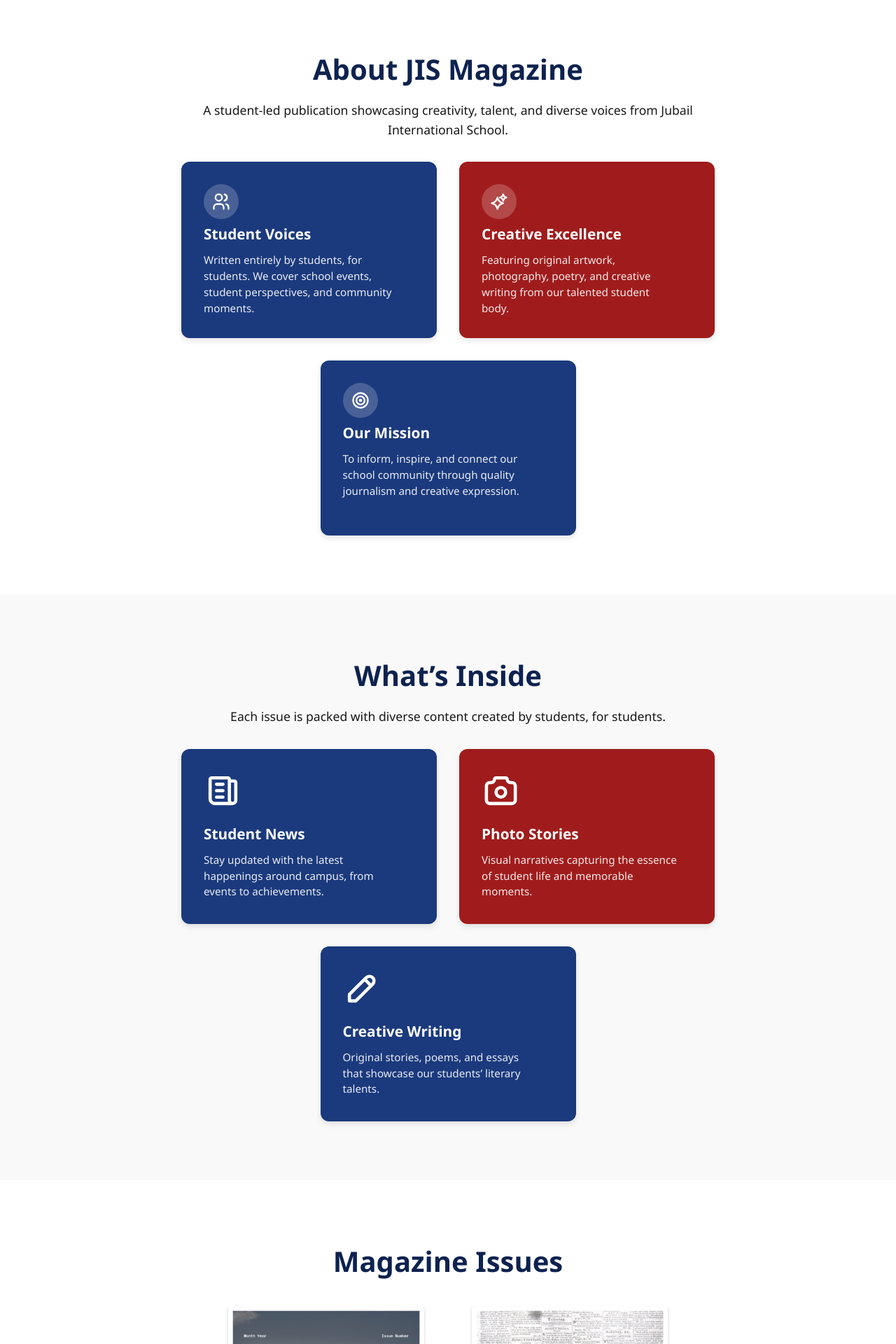
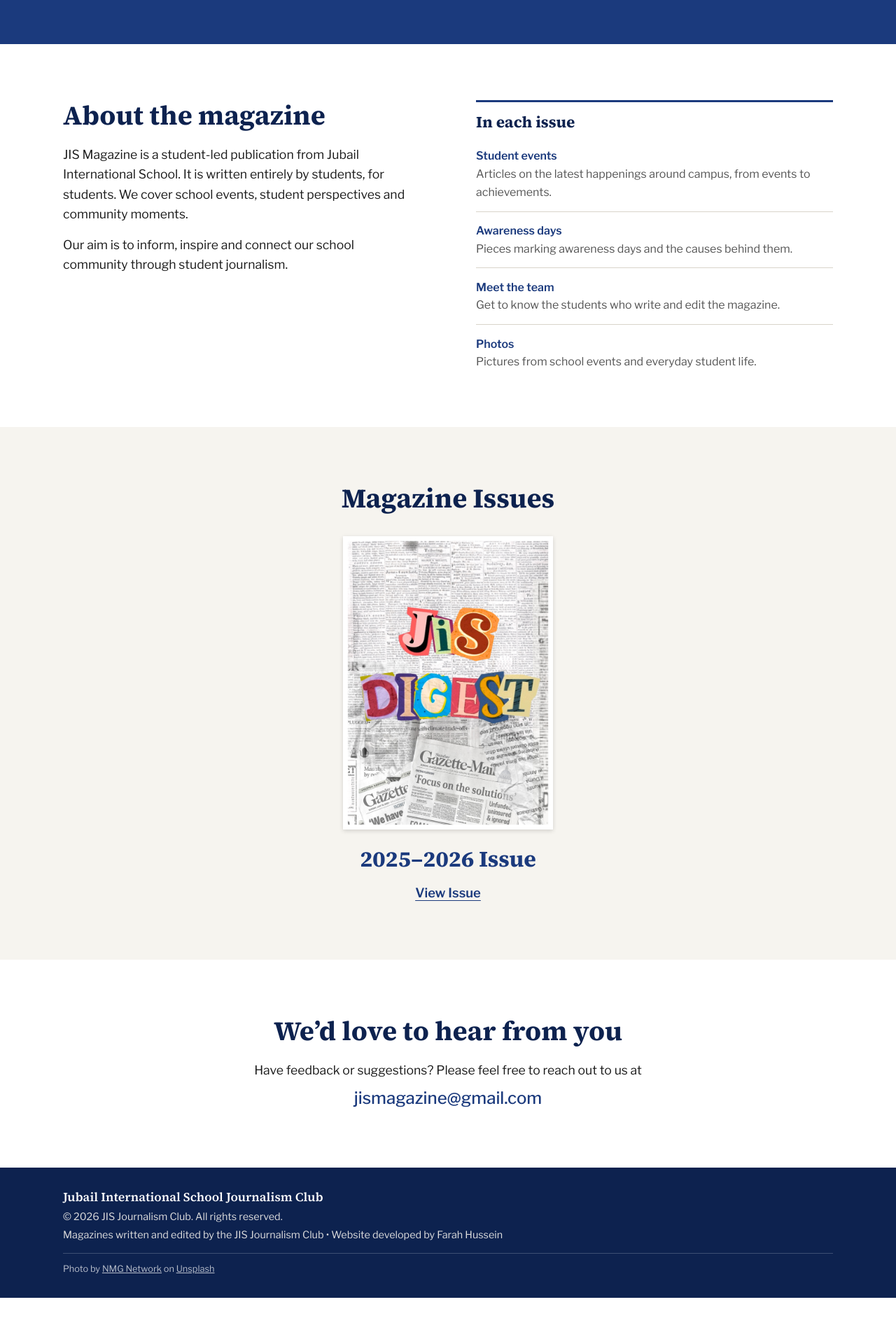
Before and after one commit to farhu4/JIS-Magazine, a Flask app: page / in a window 1280 px wide. Shown: the part 488-2408 px from the top of the page at 70% size. After the commit the page ends 2342 px from the top, so only its background shows below. Run offline with Flask 3, Linux system fonts and the light colour scheme.

Commit message:
Redesigned homepage and updated magazine issue
- Removed Spring 2026 issue and renamed Fall 2025 issue to 2025–2026 Issue
- Replaced Publuu flipbook link with Heyzine link
- Replaced card grids with a simpler About section and "In each issue" list
- Switched to a blue-only colour scheme with new heading and body fonts
- Removed unused images and icons

```diff
--- a/static/css/style.css
+++ b/static/css/style.css
@@ -1,23 +1,40 @@
+/* Colours */
+:root {
+    --blue: #1B3A7D;
+    --blue-dark: #0d224f;
+    --ink: #1a1a1a;
+    --muted: #555;
+    --paper: #f6f4ef;
+    --rule: #d8d4ca;
+}
+
 /* Base Styles */
 * {
     margin: 0;
     padding: 0;
     box-sizing: border-box;
 }
+html {
+    scroll-behavior: smooth;
+}
 body {
-    font-family: 'Segoe UI', Tahoma, Geneva, Verdana, sans-serif;
+    font-family: 'Libre Franklin', 'Segoe UI', Arial, sans-serif;
     line-height: 1.6;
-    color: #171717;
+    color: var(--ink);
+    background: white;
+}
+h1, h2, h3 {
+    font-family: 'Source Serif 4', Georgia, 'Times New Roman', serif;
+    line-height: 1.15;
 }
 .container {
     width: 90%;
-    max-width: 1200px;
+    max-width: 1100px;
     margin: 0 auto;
-    padding: 20px;
 }
 a {
     text-decoration: none;
-    color: #1B3A7D;
+    color: var(--blue);
 }
 
 /* Navbar */
@@ -25,387 +42,295 @@ nav {
     display: flex;
     justify-content: space-between;
     align-items: center;
-    padding: 0.5rem 3%;
+    padding: 0.5rem 5%;
     background: white;
-    box-shadow: 0 2px 5px rgba(0,0,0,0.1);
+    box-shadow: 0 1px 4px rgba(0, 0, 0, 0.12);
     position: sticky;
     top: 0;
     z-index: 100;
 }
-
-.nav-right a {
-    margin-left: 1.5rem;
-    font-weight: 500;
-}
-
-.nav-right a:hover {
-    color: #A01C1C;
-}
-
 .nav-left {
     display: flex;
     align-items: center;
     gap: 0.8rem;
 }
-
 .nav-left .logo {
-    height: 50px;
+    height: 46px;
     width: auto;
-    margin-right: 5px;
 }
-
 .nav-left h2 {
-    font-size: 1.1rem;
-    color: #1B3A7D;
+    font-family: 'Libre Franklin', 'Segoe UI', Arial, sans-serif;
+    font-size: 1.05rem;
+    color: var(--blue);
     white-space: nowrap;
     font-weight: 600;
 }
-
-/* Hero Section */
-.hero {
-    background-color: #1B3A7D;
-    color: white;
-    padding: 4rem 0;
+.nav-right a {
+    margin-left: 1.75rem;
+    font-weight: 500;
+    color: var(--ink);
+}
+.nav-right a:hover {
+    color: var(--blue);
 }
 
-.hero-flex {
-    display: flex;
-    justify-content: space-between;
+/* Hero */
+.hero {
+    background-color: var(--blue);
+    color: white;
+    padding: 4.5rem 0 4rem;
+}
+.hero-inner {
+    width: 90%;
+    max-width: 1100px;
+    margin: 0 auto;
+    display: grid;
+    grid-template-columns: 1.2fr 1fr;
+    gap: 4rem;
     align-items: center;
-    gap: 2rem;
-    padding: 0 5%;
-    max-width: 1200px;
-    margin: 0 auto;
 }
-
+.hero-text h1 {
+    font-size: 5rem;
+    font-weight: 700;
+    letter-spacing: -0.01em;
+    margin-bottom: 1.25rem;
+}
+.hero-text p {
+    font-size: 1.2rem;
+    line-height: 1.55;
+    max-width: 34rem;
+    color: rgba(255, 255, 255, 0.9);
+}
 .hero-image img {
+    display: block;
     width: 100%;
-    max-width: 475px;
     height: auto;
-    border-radius: 8px;
-    box-shadow: 0 4px 12px rgba(0,0,0,0.1);
-}
-
-.hero-text {
-    width: 70%;
-    text-align: left;
-    padding-left: 70px;
-}
-
-.hero-text h1 {
-    font-size: 4.75rem;
-    margin-bottom: 1rem;
-    line-height: 1.2;
-}
-
-.hero-text p {
-    font-size: 1.25rem;
-    line-height: 1.3;
-    margin: 0;
+    border-radius: 4px;
 }
 
 /* Sections */
 .section {
-    padding: 4rem 0;
-}
-.section.light {
-    background-color: #f9f9f9;
+    padding: 5rem 0;
 }
 .section h2 {
-    text-align: center;
-    font-size: 2.5rem;
-    margin-bottom: 0.75rem;
-    color: #0d224f;
-}
-.section p {
-    text-align: center;
-    max-width: 700px;
-    margin: 0 auto 2rem;
-    font-size: 1.1rem
+    font-size: 2.4rem;
+    color: var(--blue-dark);
+    margin-bottom: 1.25rem;
 }
 
-/* Card Grid */
-.card-grid {
+/* About */
+.about {
+    display: grid;
+    grid-template-columns: 1fr 1fr;
+    gap: 5rem;
+    align-items: start;
+}
+.about-intro p {
+    font-size: 1.1rem;
+    margin-bottom: 1rem;
+    max-width: 32rem;
+}
+.about-inside {
+    border-top: 3px solid var(--blue);
+    padding-top: 1rem;
+}
+.about-inside h3 {
+    font-size: 1.4rem;
+    color: var(--blue-dark);
+    margin-bottom: 0.5rem;
+}
+.about-inside dt {
+    font-weight: 600;
+    color: var(--blue);
+    padding-top: 0.9rem;
+    border-top: 1px solid var(--rule);
+    margin-top: 0.9rem;
+}
+.about-inside dt:first-of-type {
+    border-top: none;
+    margin-top: 0;
+}
+.about-inside dd {
+    color: var(--muted);
+}
+
+/* Issues */
+.issues {
+    background: var(--paper);
+    text-align: center;
+}
+.issue {
     display: flex;
-    justify-content: center;
-    gap: 2rem;
-    flex-wrap: wrap;
+    flex-direction: column;
+    align-items: center;
+    gap: 1.5rem;
     margin-top: 2rem;
 }
-
-.card {
-    width: 365px;
-    min-height: 250px;
-    padding: 2rem;
-    border-radius: 12px;
-    color: white;
-    text-align: left;
-    box-shadow: 0 4px 8px rgba(0,0,0,0.1);
-    transition: transform 0.2s ease;
-    display: flex;
-    flex-direction: column;
-    justify-content: flex-start;
-}
-
-.card:hover {
-    transform: translateY(-4px);
-}
-
-.card.blue {
-    background-color: #1B3A7D;
-}
-
-.card.red {
-    background-color: #A01C1C;
-}
-
-/* Icons */
-.card-icon {
-    font-size: 2rem;
-    margin-bottom: 0.5rem;
-    display: inline-block;
-    text-align: left;
-}
-
-.card-icon.with-bg {
-    width: 50px;
-    height: 50px;
-    background-color: #ffffff33;
-    border-radius: 50%;
-    display: flex;
-    align-items: center;
-    justify-content: center;
-    font-size: 1.5rem;
-}
-
-.card-icon.with-bg img {
-    width: 28px;
-    height: 28px;
-}
-
-.card-icon img {
-    width: 55px;
-    height: 55px;
-}
-
-/* Card Text */
-.card h3 {
-    font-size: 1.3rem;
-    margin-bottom: 0.75rem;
-    line-height: 1.3;
-    font-weight: 700;
-}
-
-.card p {
-    font-size: 0.95rem;
-    line-height: 1.5;
-    margin: 0;
-    text-align: left;
-    max-width: 280px;
-    color: #FFFFFFE6;
-}
-
-/* Magazine Issues */
-.issue-grid {
-    display: flex;
-    justify-content: center;
-    gap: 3rem;
-    flex-wrap: wrap;
-    margin-top: 2rem;
-}
-
-.issue-item {
+.issue-cover img {
+    display: block;
     width: 300px;
-    text-align: center;
-}
-
-.issue-item img {
-    width: 100%;
-    max-width: 280px;
+    max-width: 100%;
     height: auto;
-    margin-bottom: 1rem;
-    border-radius: 0;
-    box-shadow: 0 3px 4px rgba(0,0,0,0.2);
+    box-shadow: 0 2px 6px rgba(0, 0, 0, 0.15);
     transition: transform 0.2s ease;
 }
-
-.issue-item img:hover {
-    transform: translateY(-2px);
+.issue-cover:hover img {
+    transform: translateY(-3px);
 }
-
-.issue-item h3 {
-    font-size: 1.3rem;
-    color: #1B3A7D;
-    margin: 0.5rem 0 0.75rem;
-    font-weight: 700;
+.issue-text h3 {
+    font-size: 2rem;
+    color: var(--blue);
+    margin-bottom: 1rem;
 }
-
-.issue-item p {
-    font-size: 0.95rem;
-    line-height: 1.5;
-    color: #171717;
-    margin: 0 0 1rem;
+.view-link {
+    font-size: 1.15rem;
+    font-weight: 600;
+    color: var(--blue);
+    text-decoration: underline;
+    text-underline-offset: 4px;
 }
-
-.view-link {
-    display: inline-block;
-    color: #1B3A7D;
-    text-decoration: none;
-    font-weight: 600;
-    padding: 0.5rem 0;
-    transition: color 0.2s ease;
-}
-
 .view-link:hover {
-    color: #C52F2F;
+    color: var(--blue-dark);
 }
 
 /* Contact */
-.center {
+.contact {
     text-align: center;
 }
-
-.icon {
-    font-size: 3rem;
-    margin-top: 1rem;
+.contact p {
+    font-size: 1.1rem;
+    margin-bottom: 0.4rem;
 }
-
 .email {
     font-size: 1.5rem;
-    color: #1B3A7D;
     font-weight: 500;
+    color: var(--blue);
 }
-
-.contact-icon {
-    width: 75px;
-    height: 75px;
-    background-color: #1B3A7D;
-    border-radius: 50%;
-    display: flex;
-    align-items: center;
-    justify-content: center;
-    margin: 0 auto 1rem;
-}
-
-.contact-icon img {
-    width: 40px;
-    height: 40px;
+.email:hover {
+    color: var(--blue-dark);
+    text-decoration: underline;
 }
 
 /* Footer */
 footer {
-    background-color: #1B3A7D;
+    background-color: var(--blue-dark);
     color: #dedede;
     padding: 2rem 0;
     font-size: 0.9rem;
     line-height: 1.5;
 }
-
-.footer-content {
-    margin-left: 10%;
-    margin-right: auto;
-    text-align: left;
+.footer-content,
+.footer-attribution {
+    width: 90%;
+    max-width: 1100px;
+    margin: 0 auto;
 }
-
 .footer-content p {
     margin: 0.25rem 0;
 }
-
 .footer-content h2 {
     font-size: 1.1rem;
-    display: block;
     margin-bottom: 0.5rem;
     color: white;
     font-weight: 600;
 }
-
-/* Divider Line */
 .footer-divider {
     width: 90%;
-    max-width: 1300px;
+    max-width: 1100px;
     height: 1px;
     background-color: #ffffff33;
-    margin: 0.8rem 10% 0.75rem;
+    margin: 0.9rem auto 0.75rem;
 }
-
-/* Attribution */
 .footer-attribution {
     font-size: 0.8rem;
     color: #ffffffb3;
-    margin-left: 10%;
-    margin-right: auto;
-    max-width: 800px;
-    padding: 0;
-    text-align: left;
 }
-
 .footer-attribution a {
     color: #ffffffb3;
     text-decoration: underline;
-    transition: color 0.2s ease;
+}
+.footer-attribution a:hover {
+    color: white;
 }
 
-.footer-attribution a:hover {
-    color: white;
+/* Tablet */
+@media (max-width: 900px) {
+    .hero-inner,
+    .about {
+        grid-template-columns: 1fr;
+        gap: 2.5rem;
+    }
+    .hero-image {
+        max-width: 420px;
+    }
 }
 
 /* Mobile */
 @media (max-width: 768px) {
     nav {
         padding: 0.6rem 5%;
+        justify-content: center;
     }
     .nav-right {
         display: none;
     }
-    .nav-left {
-        gap: 0.5rem;
+    .nav-left h2 {
+        font-size: 1rem;
     }
-    .nav-left h2 {
-        font-size: 1rem
+    .hero {
+        padding: 3rem 0;
     }
-
-    .hero-flex {
-        flex-direction: column;
-        text-align: center;
-        padding: 0 5%;
+    .hero-text h1 {
+        font-size: 3rem;
     }
-    .hero-image img {
-        max-width: 90%;
-        margin-bottom: 1.5rem;
+    .hero-text p {
+        font-size: 1.05rem;
     }
-    .hero-text {
-        width: 100%;
-        padding-left: 0;
+    .section {
+        padding: 3.5rem 0;
+    }
+    .section h2 {
+        font-size: 2rem;
+    }
+    /* Centre everything on phones */
+    .hero-text,
+    .about,
+    .footer-content,
+    .footer-attribution {
         text-align: center;
     }
-    .hero-text h1 {
-        font-size: 2.5rem;
+    .hero-text p,
+    .about-intro p {
+        margin-left: auto;
+        margin-right: auto;
     }
-    .hero-text p {
-        font-size: 1.1rem;
+    .hero-image {
+        margin: 0 auto;
     }
-
-    .card {
-        width: 90%;
-        max-width: 340px;
-        min-height: auto;
+    .about-inside dt:first-of-type {
+        margin-top: 0.5rem;
     }
-
+    .issue {
+        gap: 1.25rem;
+    }
+    .issue-cover img {
+        width: 260px;
+    }
+    .issue-text h3 {
+        font-size: 1.6rem;
+    }
+    .email {
+        font-size: 1.2rem;
+        word-break: break-all;
+    }
     footer {
         padding: 1.2rem 0;
     }
-    .footer-content p{
-        font-size: 0.7rem;
+    .footer-content p {
+        font-size: 0.75rem;
         line-height: 1.4;
-        margin: 0.3rem 0;
     }
     .footer-attribution {
-        font-size: 0.6rem;
-    }
-    .footer-content h2 {
-        font-size: 1.05rem;
-    }
-    .footer-divider {
-        margin: 0.8rem 7% 0.5rem;
+        font-size: 0.65rem;
     }
 }
--- a/templates/base.html
+++ b/templates/base.html
@@ -4,6 +4,9 @@
     <meta charset="UTF-8">
     <meta name="viewport" content="width=device-width, initial-scale=1.0">
     <title>JIS Magazine</title>
+    <link rel="preconnect" href="https://fonts.googleapis.com">
+    <link rel="preconnect" href="https://fonts.gstatic.com" crossorigin>
+    <link href="https://fonts.googleapis.com/css2?family=Libre+Franklin:wght@400;500;600&family=Source+Serif+4:opsz,wght@8..60,600;8..60,700&display=swap" rel="stylesheet">
     <link rel="stylesheet" href="static/css/style.css">
 </head>
 <body>
--- a/templates/index.html
+++ b/templates/index.html
@@ -15,111 +15,67 @@
 </nav>
 
 <!-- Hero Section -->
-<section id="home" class="hero">
-    <div class="hero-flex">
+<header id="home" class="hero">
+    <div class="hero-inner">
+        <div class="hero-text">
+            <h1>JIS Magazine</h1>
+            <p>Discover what’s happening across Jubail International School — from big events to everyday moments.
+               Written and edited by students in the JIS Journalism Club.</p>
+        </div>
         <div class="hero-image">
             <img src="static/magazines_photo.jpg" alt="Magazines">
         </div>
-        <div class="hero-text">
-            <h1>JIS Magazine</h1>
-            <p>Discover what’s happening across Jubail International School — from big events to everyday moments.
-               Published twice yearly by the JIS Journalism Club.</p>
-        </div>
     </div>
-</section>
+</header>
 
 <!-- About Section -->
 <section id="about" class="section">
-    <div class="container">
-        <h2>About JIS Magazine</h2>
-        <p>A student-led publication showcasing creativity, talent, and diverse voices from Jubail International School.</p>
-        <div class="card-grid">
-            <div class="card blue">
-                <div class="card-icon with-bg">
-                    <img src="static/users.svg">
-                </div>
-                <h3>Student Voices</h3>
-                <p>Written entirely by students, for students. We cover school events, student perspectives, and community moments.</p>
-            </div>
-            <div class="card red">
-                <div class="card-icon with-bg">
-                    <img src="static/sparkles-2.svg">
-                </div>
-                <h3>Creative Excellence</h3>
-                <p>Featuring original artwork, photography, poetry, and creative writing from our talented student body.</p>
-            </div>
-            <div class="card blue">
-                <div class="card-icon with-bg">
-                    <img src="static/target.svg">
-                </div>
-                <h3>Our Mission</h3>
-                <p>To inform, inspire, and connect our school community through quality journalism and creative expression.</p>
-            </div>
+    <div class="container about">
+        <div class="about-intro">
+            <h2>About the magazine</h2>
+            <p>JIS Magazine is a student-led publication from Jubail International School. It is written
+               entirely by students, for students. We cover school events, student perspectives and
+               community moments.</p>
+            <p>Our aim is to inform, inspire and connect our school community through student journalism.</p>
         </div>
-    </div>
-</section>
-
-<!-- What's Inside -->
-<section class="section light">
-    <div class="container">
-        <h2>What’s Inside</h2>
-        <p>Each issue is packed with diverse content created by students, for students.</p>
-        <div class="card-grid">
-            <div class="card blue">
-                <div class="card-icon">
-                    <img src="static/news.svg">
-                </div>
-                <h3>Student News</h3>
-                <p>Stay updated with the latest happenings around campus, from events to achievements.</p>
-            </div>
-            <div class="card red">
-                <div class="card-icon">
-                    <img src="static/camera.svg">
-                </div>
-                <h3>Photo Stories</h3>
-                <p>Visual narratives capturing the essence of student life and memorable moments.</p>
-            </div>
-            <div class="card blue">
-                <div class="card-icon">
-                    <img src="static/pencil.svg">
-                </div>
-                <h3>Creative Writing</h3>
-                <p>Original stories, poems, and essays that showcase our students’ literary talents.</p>
-            </div>
+        <div class="about-inside">
+            <h3>In each issue</h3>
+            <dl>
+                <dt>Student events</dt>
+                <dd>Articles on the latest happenings around campus, from events to achievements.</dd>
+                <dt>Awareness days</dt>
+                <dd>Pieces marking awareness days and the causes behind them.</dd>
+                <dt>Meet the team</dt>
+                <dd>Get to know the students who write and edit the magazine.</dd>
+                <dt>Photos</dt>
+                <dd>Pictures from school events and everyday student life.</dd>
+            </dl>
         </div>
     </div>
 </section>
 
 <!-- Magazine Issues -->
-<section id="issues" class="section">
+<section id="issues" class="section issues">
     <div class="container">
         <h2>Magazine Issues</h2>
-        <div class="issue-grid">
-            <div class="issue-item">
-                <img src="static/spring2026_cover.jpg" alt="2026 Spring Issue">
-                <h3>Spring 2026</h3>
-                <p>Upcoming...</p>
-                <a href="#" class="view-link">View Issue</a>
-            </div>
-            <div class="issue-item">
-                <img src="static/fall2025_cover.jpg" alt="2025 Fall Issue">
-                <h3>Fall 2025</h3>
-                <p>Highlighting school activities, cultural events, and student experiences this fall.</p>
-                <a href="https://publuu.com/flip-book/1048735/2325647" class="view-link">View Issue</a>
+        <div class="issue">
+            <a href="https://heyzine.com/flip-book/cd4a0f178b.html" class="issue-cover">
+                <img src="static/fall2025_cover.jpg" alt="Cover of the 2025–2026 Issue">
+            </a>
+            <div class="issue-text">
+                <h3>2025–2026 Issue</h3>
+                <a href="https://heyzine.com/flip-book/cd4a0f178b.html" class="view-link">View Issue</a>
             </div>
         </div>
     </div>
 </section>
 
 <!-- Contact Section -->
-<section id="contact" class="section light">
-    <div class="container center">
-        <div class="contact-icon">
-            <img src="static/mail.svg" alt="Email">
-        </div>
-        <h2>We’d Love to Hear From You</h2>
-        <p>Have feedback or suggestions? Please feel free to reach out to us at:</p>
-        <h3 class="email">jismagazine@gmail.com</h3>
+<section id="contact" class="section contact">
+    <div class="container">
+        <h2>We’d love to hear from you</h2>
+        <p>Have feedback or suggestions? Please feel free to reach out to us at</p>
+        <a href="mailto:jismagazine@gmail.com" class="email">jismagazine@gmail.com</a>
     </div>
 </section>
 {% endblock %}
```
Also changed, not shown: static/camera.svg (deleted), static/mail.svg (deleted), static/news.svg (deleted), static/pencil.svg (deleted), static/sparkles-2.svg (deleted), static/spring2026_cover.jpg (deleted), static/target.svg (deleted), static/users.svg (deleted).
